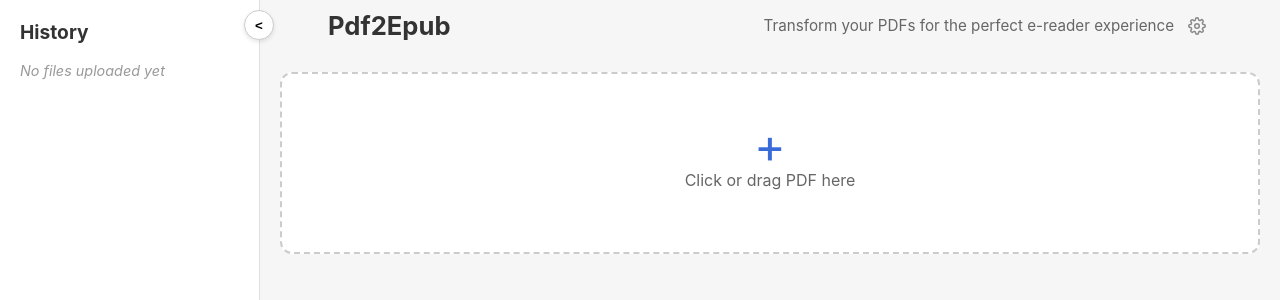
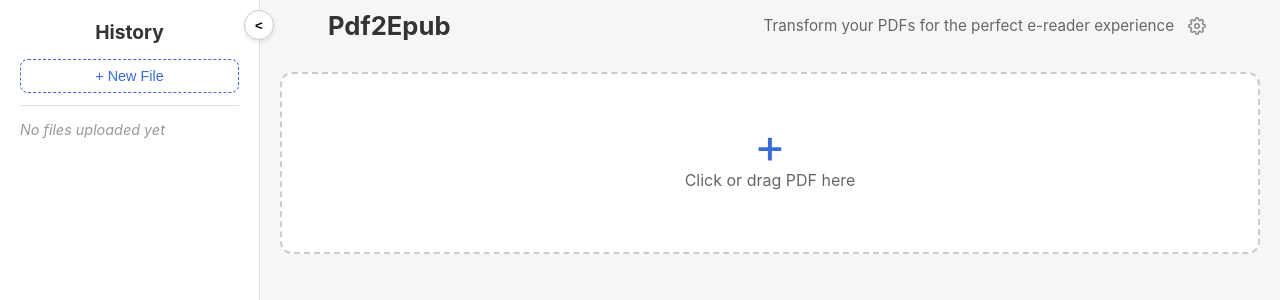
Before and after one commit to jaymeanchante/pdf2epub, a React (Vite) app: page / in a window 1280 px wide. Shown: the top 300 px of the page. Built offline with nearby package versions, Linux system fonts and the light colour scheme.

Commit message:
:lipstick: upgrade to the left bar, history title is centered and white, add a new file button, thin line to separate it from the files

```diff
--- a/src/App.css
+++ b/src/App.css
@@ -76,12 +76,33 @@ html, body, #root {
   font-size: 1.2em;
   margin-bottom: 15px;
   color: #333;
+  text-align: center;
+}
+
+.new-file-btn {
+  width: 100%;
+  padding: 8px;
+  margin-bottom: 12px;
+  border-radius: 8px;
+  border: 1px dashed #396cd8;
+  background: transparent;
+  color: #396cd8;
+  font-size: 0.9em;
+  font-weight: 500;
+  cursor: pointer;
+  transition: all 0.2s;
+}
+
+.new-file-btn:hover {
+  background: #e8f4ff;
 }
 
 .history-list {
   display: flex;
   flex-direction: column;
   gap: 8px;
+  border-top: 1px solid #e0e0e0;
+  padding-top: 12px;
 }
 
 .empty-history {
@@ -765,6 +786,23 @@ html, body, #root {
     background-color: #444;
   }
 
+  .sidebar-content h2 {
+    color: #ddd;
+  }
+
+  .new-file-btn {
+    border-color: #4a7ad8;
+    color: #4a7ad8;
+  }
+
+  .new-file-btn:hover {
+    background: #1a2a3a;
+  }
+
+  .history-list {
+    border-top-color: #333;
+  }
+
   .history-item {
     background: #333;
   }
--- a/src/App.tsx
+++ b/src/App.tsx
@@ -568,6 +568,12 @@ function App() {
         {!sidebarCollapsed && (
           <div className="sidebar-content">
             <h2>History</h2>
+            <button
+              className="new-file-btn"
+              onClick={() => fileInputRef.current?.click()}
+            >
+              + New File
+            </button>
             <div className="history-list">
               {fileHistory.length === 0 ? (
                 <p className="empty-history">No files uploaded yet</p>
```
